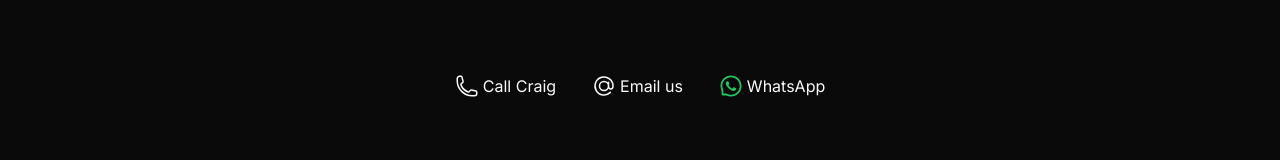
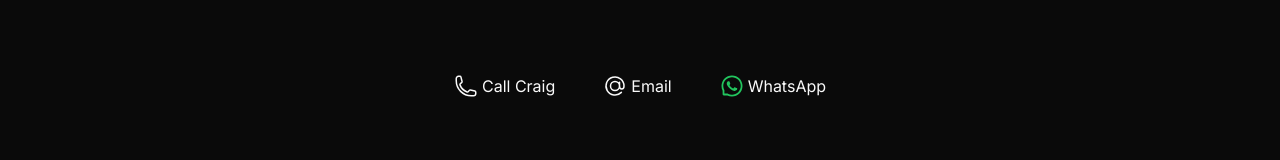
Before and after one commit to charlieBdev/strasse-gym, a Next.js app: page / in a window 1280 px wide. Shown: the part 3371-3531 px from the top of the page. Built offline with nearby package versions, Linux system fonts and the light colour scheme.

Commit message:
tiny gap change to footer

```diff
--- a/src/app/components/footer/Footer.jsx
+++ b/src/app/components/footer/Footer.jsx
@@ -14,7 +14,7 @@
 	return (
 		<div className="min-h-[calc(100vh-5rem)] w-full flex flex-col items-center justify-between border-b-2 p-8 md:p-16 gap-3">
 			<Map />
-			<div className="flex flex-col md:flex-row items-center justify-center gap-3">
+			<div className="flex flex-col md:flex-row items-center justify-center gap-6">
 				<motion.a
 					href={`tel:+44${Number(phone)}`}
 					className="flex items-center gap-1 p-1 px-3 rounded-full hover:bg-neutral-800"
@@ -30,7 +30,7 @@
 					whileTap={{ scale: 0.9 }}
 				>
 					<EmailSVG />
-					<p>Email us</p>
+					<p>Email</p>
 				</motion.a>
 
 				<motion.a
```
